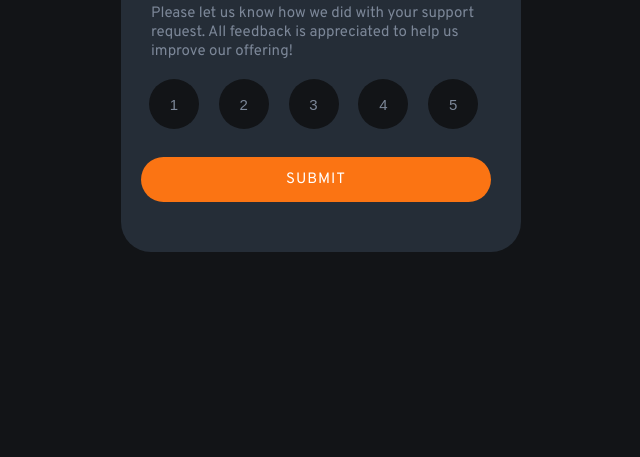
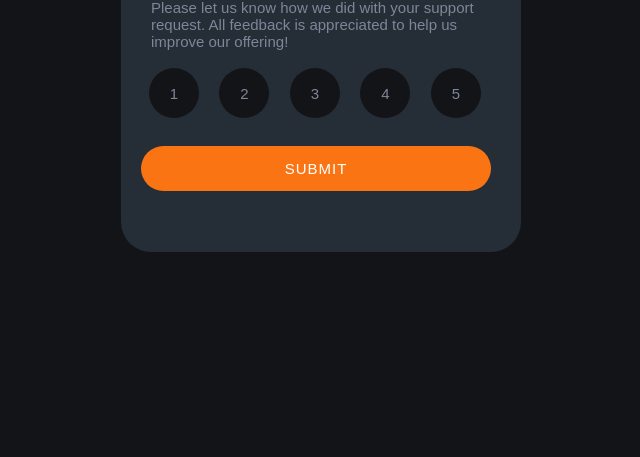
Before and after one commit to byp28/Interactive-rating-component, a plain HTML site: page index.html in a window 1280 px wide. Shown: the part 343-800 px from the top of the page, without its empty margins (319-959 px from the left). Drawn offline with Linux system fonts and the light colour scheme.

Commit message:
Update Style.css

```diff
--- a/Style.css
+++ b/Style.css
@@ -1,4 +1,4 @@
-@import url('https://fonts.googleapis.com/css2?family=Overpass:wght@400;700&display=swap');
+
 *{
     padding: 0;
     margin: 0;
```
